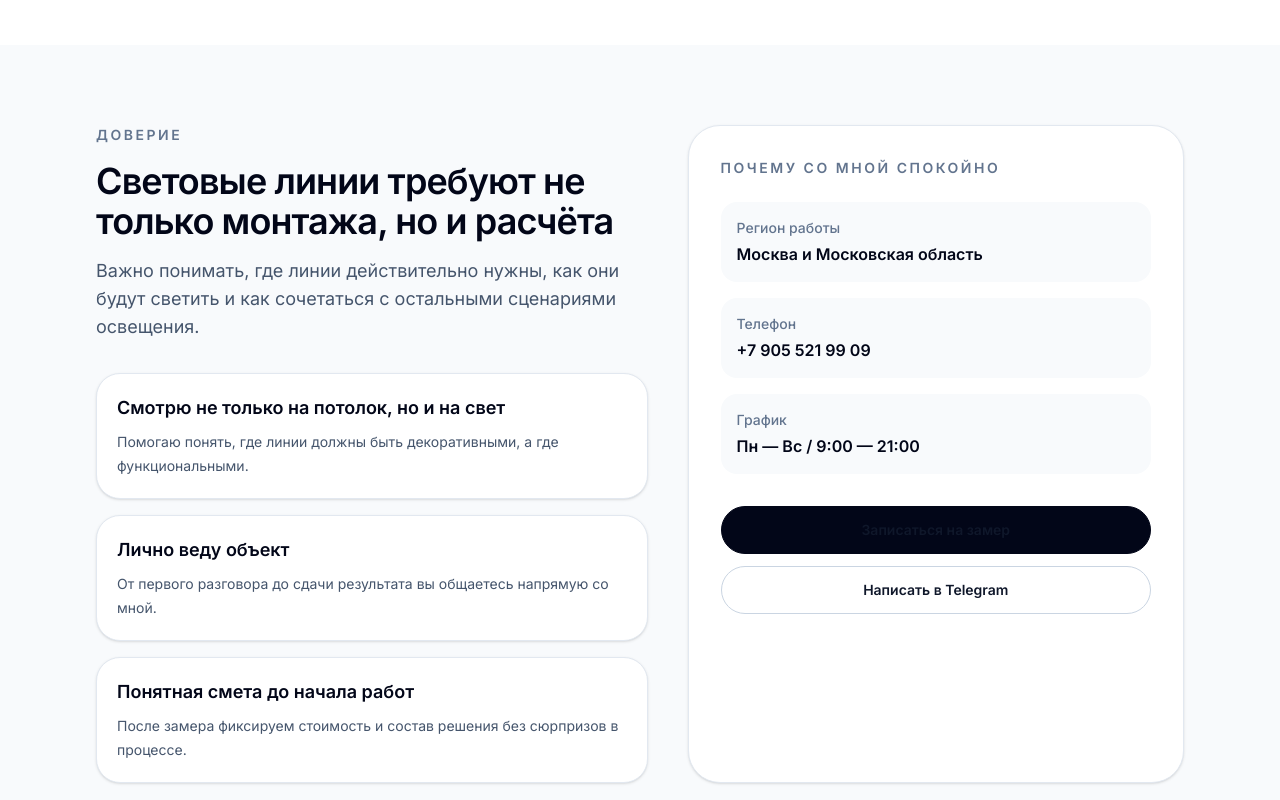
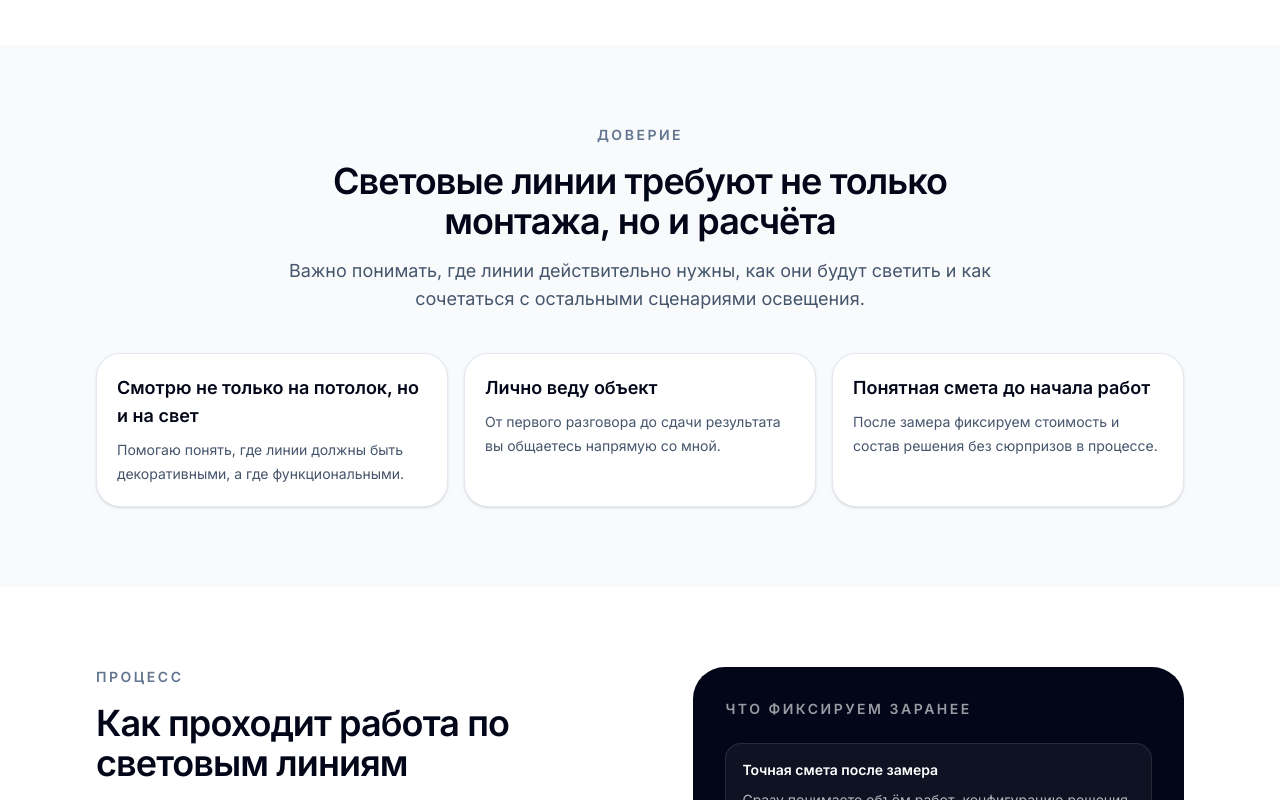
Before and after one commit to svladimirtsk-crypto/nextjs-potolkovo, a Next.js app: page /uslugi/svetovye-linii in a window 1280 px wide. Shown: the part 3540-4340 px from the top of the page. Built offline with nearby package versions, Linux system fonts and the light colour scheme.

Commit message:
Update ServiceTrustSection.tsx

```diff
--- a/app/uslugi/_components/ServiceTrustSection.tsx
+++ b/app/uslugi/_components/ServiceTrustSection.tsx
@@ -1,6 +1,4 @@
-import { contacts } from "@/content/contacts";
 import type { ServicePageContent } from "@/content/services";
-import { Button } from "@/components/ui/button";
 import { Container } from "@/components/ui/container";
 
 type ServiceTrustSectionProps = {
@@ -15,8 +13,7 @@ export function ServiceTrustSection({ service }: ServiceTrustSectionProps) {
       className="bg-slate-50 py-16 sm:py-20"
     >
       <Container>
-        <div className="grid gap-8 lg:grid-cols-[1fr_0.9fr] lg:gap-10">
-          <div className="min-w-0">
+        <div className="mx-auto max-w-3xl text-center">
           <p className="text-sm font-semibold uppercase tracking-[0.18em] text-slate-500">
             Доверие
           </p>
@@ -28,11 +25,12 @@ export function ServiceTrustSection({ service }: ServiceTrustSectionProps) {
             {service.trust.sectionTitle}
           </h2>
 
-            <p className="mt-4 max-w-2xl text-base leading-7 text-slate-600 sm:text-lg">
+          <p className="mt-4 text-base leading-7 text-slate-600 sm:text-lg">
             {service.trust.sectionIntro}
           </p>
+        </div>
 
-            <div className="mt-8 grid gap-4">
+        <div className="mt-10 grid gap-4 md:grid-cols-2 xl:grid-cols-3">
           {service.trust.bullets.map((item) => (
             <article
               key={`${service.slug}-${item.title}`}
@@ -47,51 +45,6 @@ export function ServiceTrustSection({ service }: ServiceTrustSectionProps) {
             </article>
           ))}
         </div>
-          </div>
-
-          <aside className="rounded-[2rem] border border-slate-200 bg-white p-6 shadow-sm sm:p-8">
-            <p className="text-sm font-semibold uppercase tracking-[0.18em] text-slate-500">
-              Почему со мной спокойно
-            </p>
-
-            <div className="mt-6 grid gap-4">
-              <div className="rounded-2xl bg-slate-50 p-4">
-                <p className="text-sm font-medium text-slate-500">Регион работы</p>
-                <p className="mt-1 text-base font-semibold text-slate-950">
-                  {contacts.regionLabel}
-                </p>
-              </div>
-
-              <div className="rounded-2xl bg-slate-50 p-4">
-                <p className="text-sm font-medium text-slate-500">Телефон</p>
-                <p className="mt-1 text-base font-semibold text-slate-950">
-                  {contacts.phoneDisplay}
-                </p>
-              </div>
-
-              <div className="rounded-2xl bg-slate-50 p-4">
-                <p className="text-sm font-medium text-slate-500">График</p>
-                <p className="mt-1 text-base font-semibold text-slate-950">
-                  {contacts.workingHoursLabel}
-                </p>
-              </div>
-            </div>
-
-            <div className="mt-8 flex flex-col gap-3">
-              <Button href="#action" className="justify-center">
-                {service.hero.primaryCtaLabel}
-              </Button>
-
-              <Button
-                href={contacts.telegramUrl}
-                variant="secondary"
-                className="justify-center"
-              >
-                {service.hero.secondaryTelegramCtaLabel}
-              </Button>
-            </div>
-          </aside>
-        </div>
       </Container>
     </section>
   );
```
Lines whose indentation alone changed are shown as unchanged.
